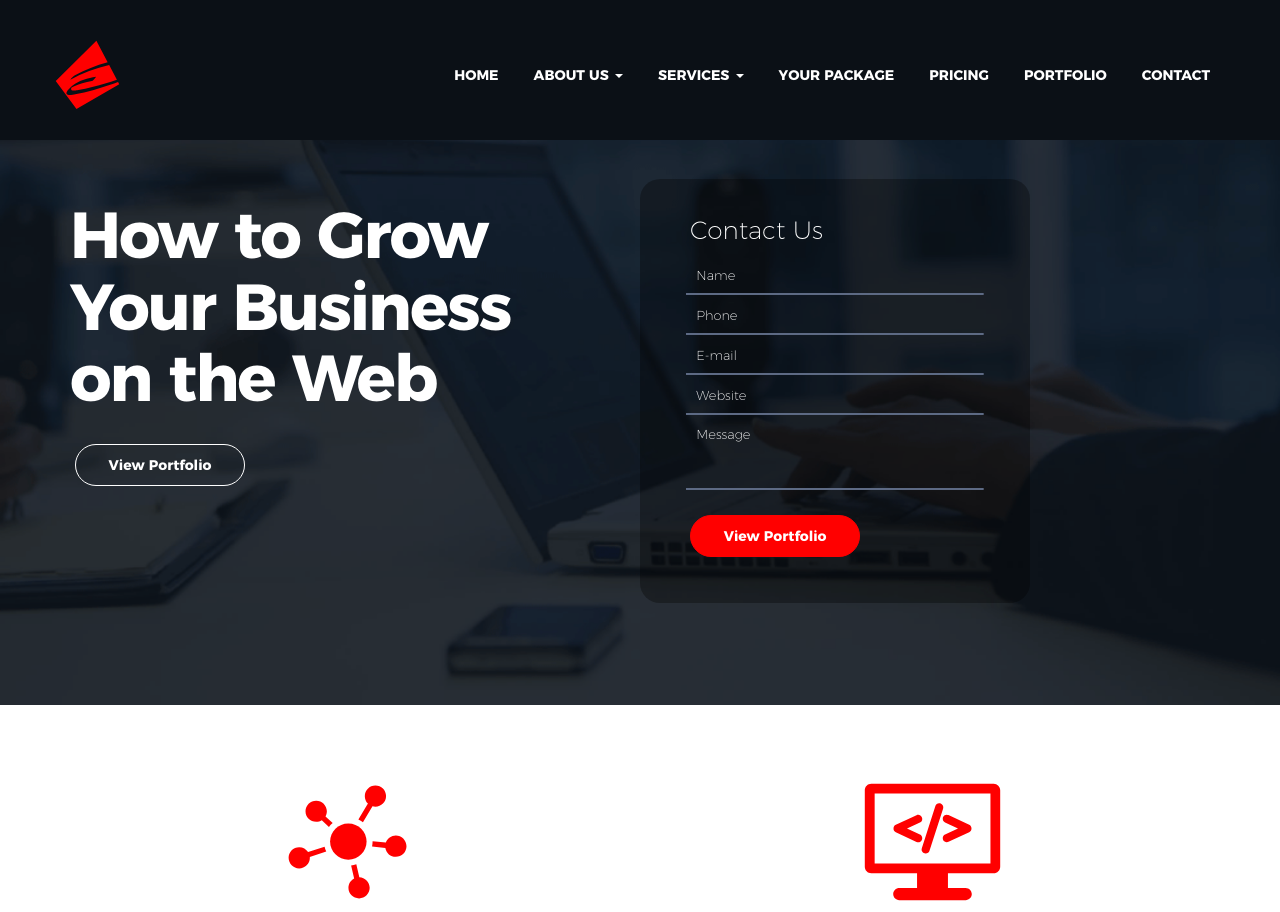
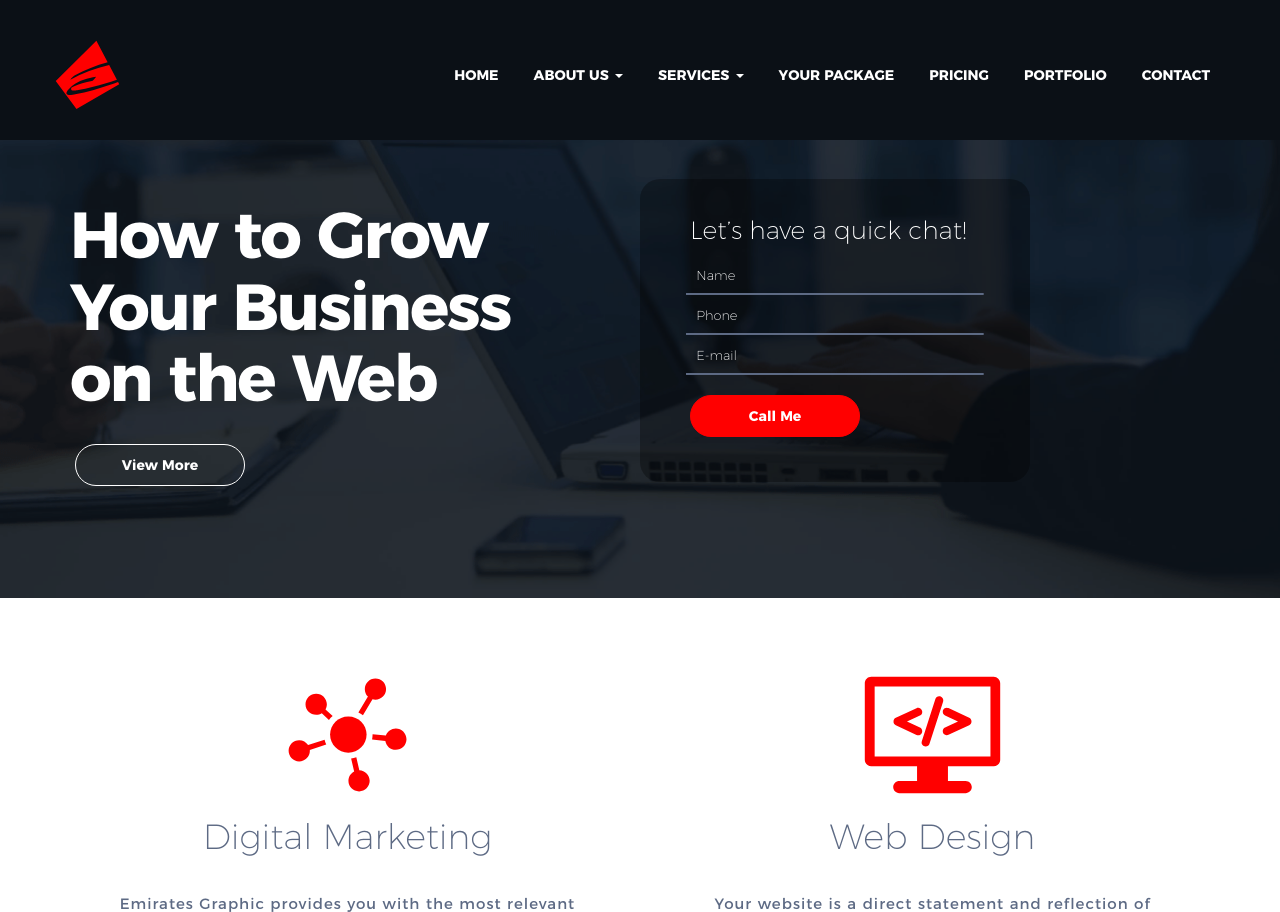
Before and after one commit to rilindpozhegu/new_emirates, a PHP site: page /eg-landingpage/index.php in a window 1280 px wide. Shown: the top 912 px of the page. Run offline with PHP 8.4, Linux system fonts and the light colour scheme; some libraries are stand-ins or nearby versions.

Commit message:
New Updates of Landingpage

```diff
--- a/eg-landingpage/index.php
+++ b/eg-landingpage/index.php
@@ -40,17 +40,15 @@
                 <h1 class="wow fadeInLeft" data-wow-duration="0.5s" data-wow-delay=".2s">How to Grow Your Business on the Web</h1><!--
                 <p class="wow fadeInLeft" data-wow-duration="0.5s" data-wow-delay=".4s">At Emirates Graphic we love to challenge the status quo and to push boundaries in order to fulﬁl your vision. Our carefully selected team of professionals is passionate about helping clients communicate and resonate with their audience using creative, innovative, and intelligent problem solving. By implementing effective branding strategies tailored specifically to your needs, our mission is to always produce a product that successfully tells your story</p> -->
 
-                <a href="portfolio_main.php"><button class="button_style_white_sm button_main button__aylen wow fadeInUp" data-wow-duration="0.5s" data-wow-delay=".5s">View Portfolio</button></a>
+                <a href="website.php"><button class="button_style_white_sm button_main button__aylen wow fadeInUp" data-wow-duration="0.5s" data-wow-delay=".5s">View More</button></a>
             </div>
             <div class="col-md-4 col-md-offset-1 col-lg-offset-1 landing_inputs_seve wow fadeInUp" data-wow-duration="0.5s" data-wow-delay=".4s">
                 <div class="row">
-                    <h5>Contact Us</h5>
+                    <h5>Let’s have a quick chat!</h5>
                     <input type="text" name="" placeholder="Name">
                     <input type="text" name="" placeholder="Phone">
                     <input type="E-mail" name="" placeholder="E-mail">
-                    <input type="text" name="" placeholder="Website">
-                    <textarea placeholder="Message" rows="3"></textarea>
-                    <a href="portfolio_main.php"><button class="button_style_red_sm button_main button__aylen wow fadeInUp" data-wow-duration="0.5s" data-wow-delay=".4s">View Portfolio</button></a>
+                    <a href="#"><button class="button_style_red_sm button_main button__aylen wow fadeInUp" data-wow-duration="0.5s" data-wow-delay=".4s">Call Me</button></a>
                 </div>
             </div>
         </div>
```
